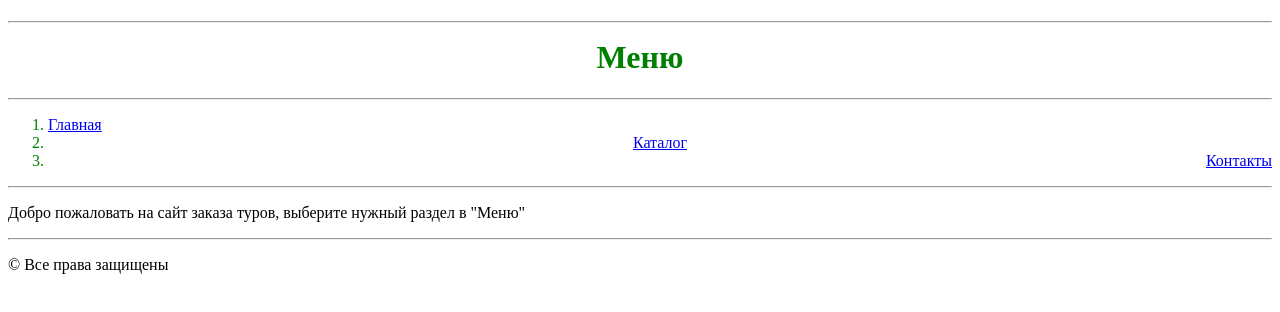
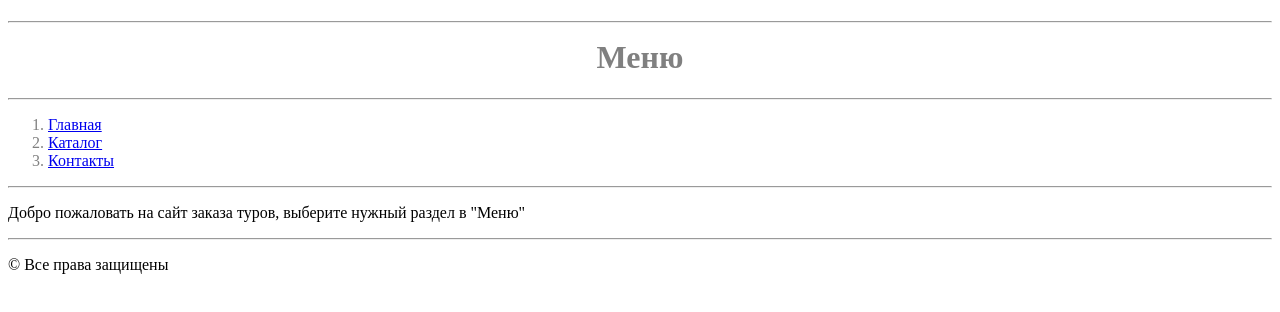
Before and after one commit to skylark71/WebLab1, a plain HTML site: page index.html in a window 1280 px wide. Drawn offline with Linux system fonts and the light colour scheme.

Commit message:
Add files via upload

```diff
--- a/index.html
+++ b/index.html
@@ -5,12 +5,12 @@
     <title>Заказ туров</title>
 </head>
 <body>
-    <h1 align = "center"> <hr> <font color = "green"> Меню</h1>
+    <h1 align = "center"> <hr> <font color = "grey"> Меню</h1>
     <hr>
     <ol class = "center">
-        <li style="text-align: left"><a href="index.html">Главная</a></li>
-        <li style="text-align: center"><a href="catalog.html">Каталог</a></li>
-        <li style="text-align: right"><a href="about.html">Контакты</a></li>
+        <li><a href="index.html">Главная</a></li>
+        <li><a href="catalog.html">Каталог</a></li>
+        <li><a href="about.html">Контакты</a></li>
     </ol>
         <hr>
     </body>
```
Also changed, not shown: about.html (+4 -4 lines), catalog.html (+4 -4 lines), uk.html (+1 -1 lines).
